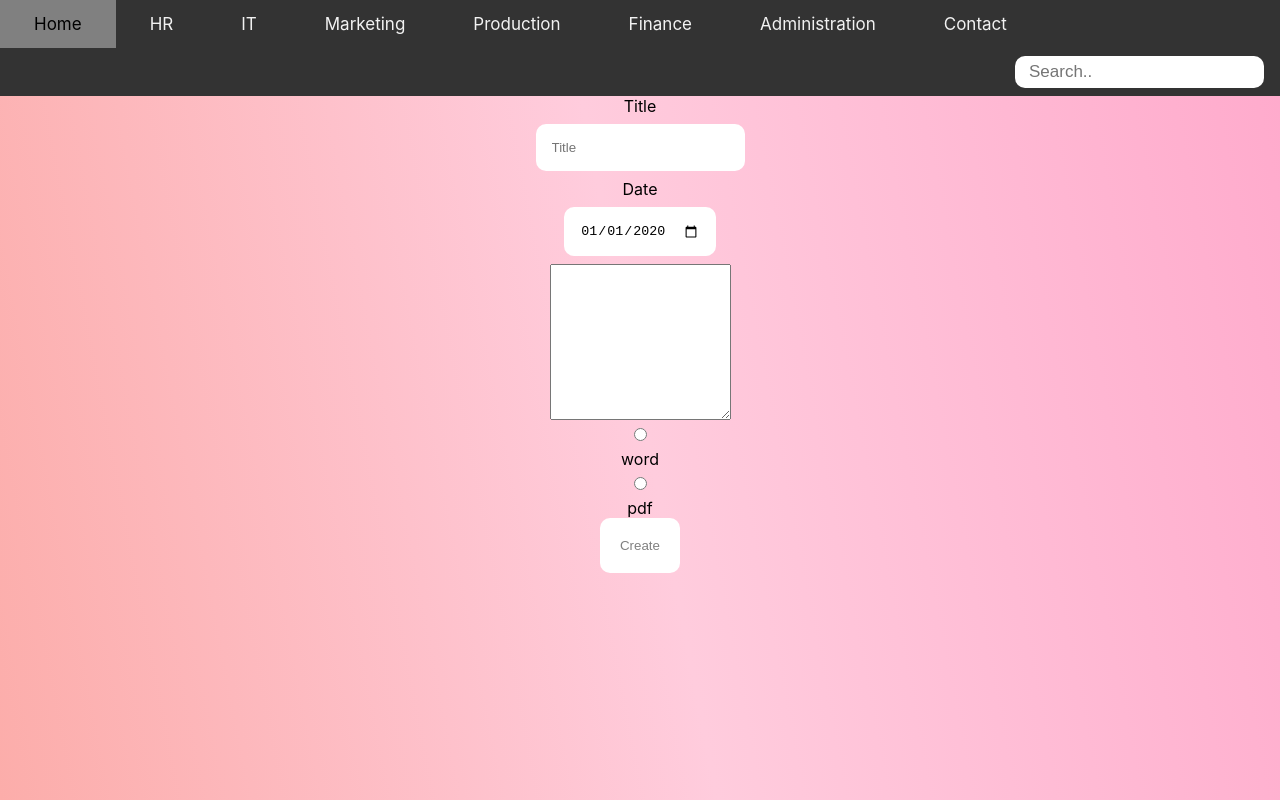
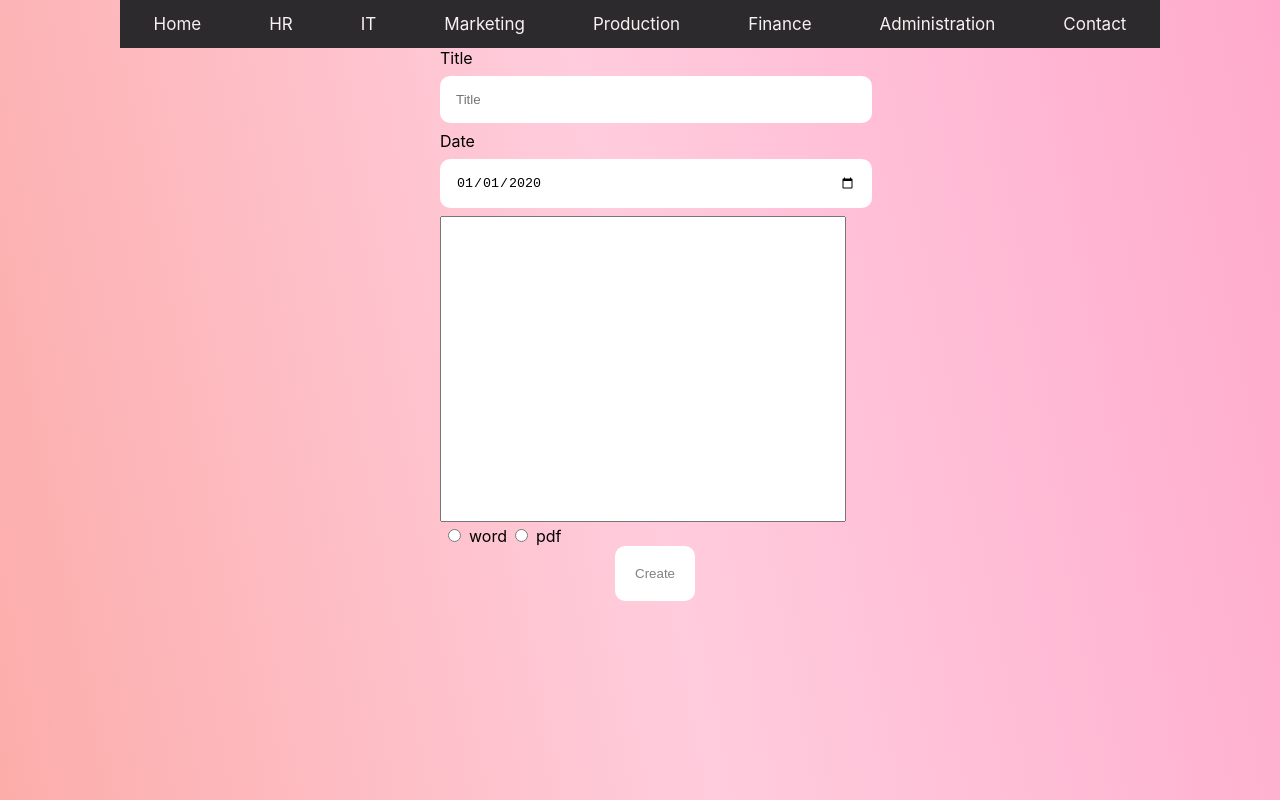
Before and after one commit to elab-development/internet-tehnologije-projekat-documentmanagement_2017_0347, a React (Create React App) app: page /documents/1/make in a window 1280 px wide. Built offline with nearby package versions, Linux system fonts and the light colour scheme.

Commit message:
Uredjivanje css-om i mala reorganizacija sadrzaja stranica

```diff
--- a/package.json
+++ b/package.json
@@ -12,6 +12,7 @@
     "react-dom": "^18.2.0",
     "react-router-dom": "^6.22.3",
     "react-scripts": "5.0.1",
+    "react-uuid": "^2.0.0",
     "web-vitals": "^2.1.4"
   },
   "scripts": {
--- a/src/App.css
+++ b/src/App.css
@@ -1,8 +1,8 @@
 .App {
-  text-align: center;
   display: flex;
   min-height: 100vh;
- /* align-items: center;*/
+ /* align-items: center;
+ text-align: center;*/
   justify-content: center;
   background-image: linear-gradient(79deg, #fcadaa, #fcd 50%, #fac);
 }
@@ -58,26 +58,31 @@ button {
 .all-documents {
   display: flex;
   margin: 20px;
+  flex-wrap: wrap;
+  align-items: start;
+  justify-content: center;
+  gap: 10px;
 }
 
 .card {
-  border-style: solid;
+  padding: 10px;
+  border: 1px solid black;
+  border-radius: 5px;
+  flex-basis: 30%;
+  /*border-style: solid;
   border-width: 3px;
   border-color: gray;
-  border-radius: 10px;
-  max-width: 200px;
-
-
+  max-width: 200px;*/
 }
 
 .nav-bar {
-  background-color: #333;
+  background-color: #2c2a2c;
   overflow: hidden;
 }
 
 .nav-bar-item{
   float: left;
-  color: #f2f2f2;
+  color: #f7f2f2;
   text-align: center;
   padding: 14px 34px;
   text-decoration: none;
@@ -85,7 +90,7 @@ button {
 }
 
 .nav-bar-item:hover {
-  background-color: grey;
+  background-color: rgb(131, 128, 128);
   color: black;
 }
 
@@ -93,7 +98,7 @@ button {
   background-color: #c83d72;
   color: white;
 }
-
+/*
 .nav-bar input[type=text] {
   float: right;
   padding: 6px 14px;
@@ -102,9 +107,77 @@ button {
   margin-right: 16px;
   font-size: 17px;
 }
+*/
+.change-buttons {
+  float: right;
+}
+.delete-button {
+  margin-left: 10px;
+}
+.deleted-document {
+  color: red;
+}
+.make-edit-doc-success {
+  font-weight: 700;
+  font-size: 20px;
+  color: #148f13;
+  text-align: center;
+}
 
-.btn-edit, .btn-delete{
-  display: flex;
-  justify-content: space-between;
-  margin: auto;
+.container {
+  margin: 20px;
 }
+
+ .badge {
+  margin-left: 20px;
+  padding: 5px;
+  background-color: rgb(141, 141, 141);
+  border-radius: 3px;
+}
+
+.title {
+  font-size: 26px;
+}
+
+.document-date {
+  font-size: 16px;
+}
+
+.view-more-button {
+  margin-top: 6px;
+  float: right;
+}
+
+.filter-docs {
+  display: inline;
+}
+
+.filter-docs-input {
+  margin-left: 16px;
+}
+
+.create-new-doc {
+  float: right;
+  margin-right: 35px;
+}
+.make-doc-input {
+  width: 400px;
+}
+
+.make-doc-container {
+  margin: 0 auto;
+  width: 400px;
+}
+
+.radio-input {
+  margin: 0 8px;
+}
+
+.doc-description {
+  resize: none;
+}
+
+.submit-make-doc {
+  width: 50px;
+  margin: 0 auto;
+}
--- a/src/App.js
+++ b/src/App.js
@@ -1,4 +1,4 @@
-import React , {useState} from "react";
+import React , {useState, useEffect} from "react";
 import './App.css';
 
 import {Home} from './Home';
@@ -9,6 +9,7 @@ import { DOCUMENTS } from "./constants";
 import { EMPLOYEES } from "./constants";
 import Documents from "./components/Documents/Documents";
 import OneDocument from "./components/Documents/OneDocument";
+import uuid from 'react-uuid';
 
 
 function App() {
@@ -18,6 +19,15 @@ function App() {
   const [userId, setUserId]=useState(null);
   const [isAuthenticated, setIsAuthenticated]=useState(false);
   const [isDocumentDeleted, setIsDocumentDeleted] = useState(false);
+
+  useEffect(() => {
+    if (isDocumentDeleted) {
+      setTimeout(() => {
+        setIsDocumentDeleted(false);
+      }, 6000)
+    }
+  }, [isDocumentDeleted]);
+
 
   const authenticate = (email,pass)=> {
      const user = employees.find(employee => employee.email === email && employees.password === pass);
@@ -29,6 +39,7 @@ function App() {
   const registrate = (emName, email, pass, role, department) => {
     const user = employees.find(employee => employee.email === email && employees.password === pass);
     const empl = {
+      id : uuid(),
       name: emName,
       email: email,
       password: pass,
@@ -48,7 +59,7 @@ const addDocument=(document)=>{
  // setDocuments((oldDocuments)=>[...oldDocuments,document])
  if (document.id === null) {
   //dodavanje
-  setDocuments((oldDocuments) => [...oldDocuments, document])
+  setDocuments((oldDocuments) => [...oldDocuments, {...document, id: uuid()}])
 } else {
   setDocuments(
     (oldDocuments) => oldDocuments.map(element => {
@@ -75,9 +86,9 @@ const deleteDocument = (documentId) => {
         <Routes>
           <Route path="/" element={<Home/>}/>
           <Route path='/login' element={<Authentication authenticate={authenticate} registrate={registrate} />}/>
-          <Route path='/documents/:department' element={<Documents data={documents}/>}/>
+          <Route path='/documents/:department' element={<Documents data={documents} isDocumentDeleted={isDocumentDeleted}/>}/>
           <Route path='/documents/:department/make/:id?' element={<MakeDocument data = {documents} addDocument={addDocument} userId = {userId}/>}/>
-          <Route path='/document/:department/:id' element={<OneDocument deleteDocument={deleteDocument} isDocumentDeleted={isDocumentDeleted} dataDocs={documents} dataEmp = {employees}/>} />
+          <Route path='/document/:department/:id' element={<OneDocument deleteDocument={deleteDocument}  dataDocs={documents} dataEmp = {employees}/>} />
         </Routes>
         </Router>
       }
--- a/src/components/Authentication/Login.jsx
+++ b/src/components/Authentication/Login.jsx
@@ -11,7 +11,6 @@ export const Login = (props) => {
         e.preventDefault();
        props.authenticate(email,pass);
         navigate("/");
-
     }
 
     return(
--- a/src/components/Documents/MakeDocument.js
+++ b/src/components/Documents/MakeDocument.js
@@ -2,6 +2,7 @@ import React from 'react'
 import {useState} from 'react';
 import NavBar from '../NavBar';
 import {useLocation, useParams} from 'react-router-dom'
+
 
 const MakeDocument = (props) => {
 
@@ -29,7 +30,8 @@ const MakeDocument = (props) => {
             text: text ,
             format : format,
             department : location.pathname.split('/')[2],
-            employee: props.userId
+            employee : 1
+            // employee: props.userId
         }
 
        props.addDocument(newDocument);
@@ -40,37 +42,39 @@ const MakeDocument = (props) => {
   return (
     <div>
         <NavBar/>
-            <form className="login-form" onSubmit={handleSubmit}>
+        <div className="make-doc-container">
+             <form  onSubmit={(event) => handleSubmit(event)}>
                 <label htmlFor="title">Title</label>
-                <input value={title} onChange={handleTitleChange} placeholder="Title" />
+                <input className="make-doc-input" value={title} onChange={handleTitleChange} placeholder="Title" />
+                <br/>
                 <label htmlFor="date">Date</label>
-                <input value={date} onChange={(event) => setDate(event.target.value)} type="date" />
-                <textarea
-                    value={text}
-                    onChange={(event) => setText(event.target.value)}
-                    rows={10}
+                <input className="make-doc-input" value={date} onChange={(event) => setDate(event.target.value)} type="date" />
+                <textarea  className="make-doc-input doc-description"
+                    value={text} onChange={(event) => setText(event.target.value)}
+                    rows={20} resize="none"
                 ></textarea>
-                <input
-                    type="radio"
-                    name="format"
-                    value="word"
+                <br/>
+                <input className="radio-input"
+                    type="radio" name="format" value="word"
                     onChange={(event) => setFormat(event.target.value)}
                     checked={format === 'word'}
                 />word
-                <input
-                    type="radio"
-                    name="format"
-                    value="pdf"
+                <input className="radio-input"
+                    type="radio" name="format" value="pdf"
                     onChange={(event) => setFormat(event.target.value)}
                     checked={format === 'pdf'}
                 />pdf
+                <br/>
+                <div className='submit-make-doc'>
                 <button type="submit">
-                {document !== null ? 'Edit' : 'Create'}
+                     {document !== null ? 'Edit' : 'Create'}
                 </button>
+                </div >
             </form>
+            </div>
             {
-                isDocumentCreated && (<div style ={{color : 'green'}}>
-                    <p style ={{color : 'green'}}>Document successfully {document !== null ? 'edited' : 'created'}!</p></div>
+                isDocumentCreated && (<div className='make-edit-doc-success'>
+                    <p>Document successfully {document !== null ? 'edited' : 'created'}!</p></div>
                 )
             }
         </div>
--- a/src/components/Documents/OneDocument.js
+++ b/src/components/Documents/OneDocument.js
@@ -7,6 +7,7 @@ const OneDocument = (props) => {
 
     const document = props.dataDocs.find(element => element.id == id)
     const employee = props.dataEmp.find(element => element.id == document.employee)
+
     const handleDelete = () => {
         props.deleteDocument(id);
         navigate('/documents/' + department);
@@ -15,22 +16,25 @@ const OneDocument = (props) => {
     return (
         <>
         <NavBar/>
-        <div>
-            <h1>{document.title}</h1>
+        <br/>
+        <div className='container'>
+            <span className='title'><b>{document.title}</b></span>
+            <span className='badge'>{document.format}</span>
             <br />
+            <span className='document-date'>
+             {new Date(document.date).toLocaleDateString()}
+            </span>
+            <br/>
+            <p>Created by <b>{employee.name}</b></p>
             <p>{document.text}</p>
             <br />
-            <p>{document.date}</p>
-            <br />
-            <p>{document.format}</p>
-            <br />
-            <p>{employee.name}</p>
-            <br />
+            <br/>
+            <div className="change-buttons">
             <Link to = {"/documents/"+document.department + "/make/" + id}>
-            <button className="btn-edit">Edit document</button>
+            <button >Edit document</button>
             </Link>
-            <br />
-            <button className="btn-delete" onClick={handleDelete}>Delete document</button>
+            <button className="delete-button" onClick={handleDelete}>Delete document</button>
+            </div>
         </div>
         </>
     )
--- a/src/components/NavBar.js
+++ b/src/components/NavBar.js
@@ -13,9 +13,6 @@ const NavBar = () =>{
         <Link className="nav-bar-item" to="/documents/finance">Finance</Link>
         <Link className="nav-bar-item" to="/documents/administration">Administration</Link>
         <Link className="nav-bar-item" to="/contact">Contact</Link>
-        <input type="text" placeholder="Search.."></input>
-
-
     </div>
   )
 }
```
Also changed, not shown: src/components/Authentication/Register.jsx (+5 -5 lines), src/components/Documents/Documents.js (+35 -10 lines), 1 other file (tests, documents, lock files or other folders).
